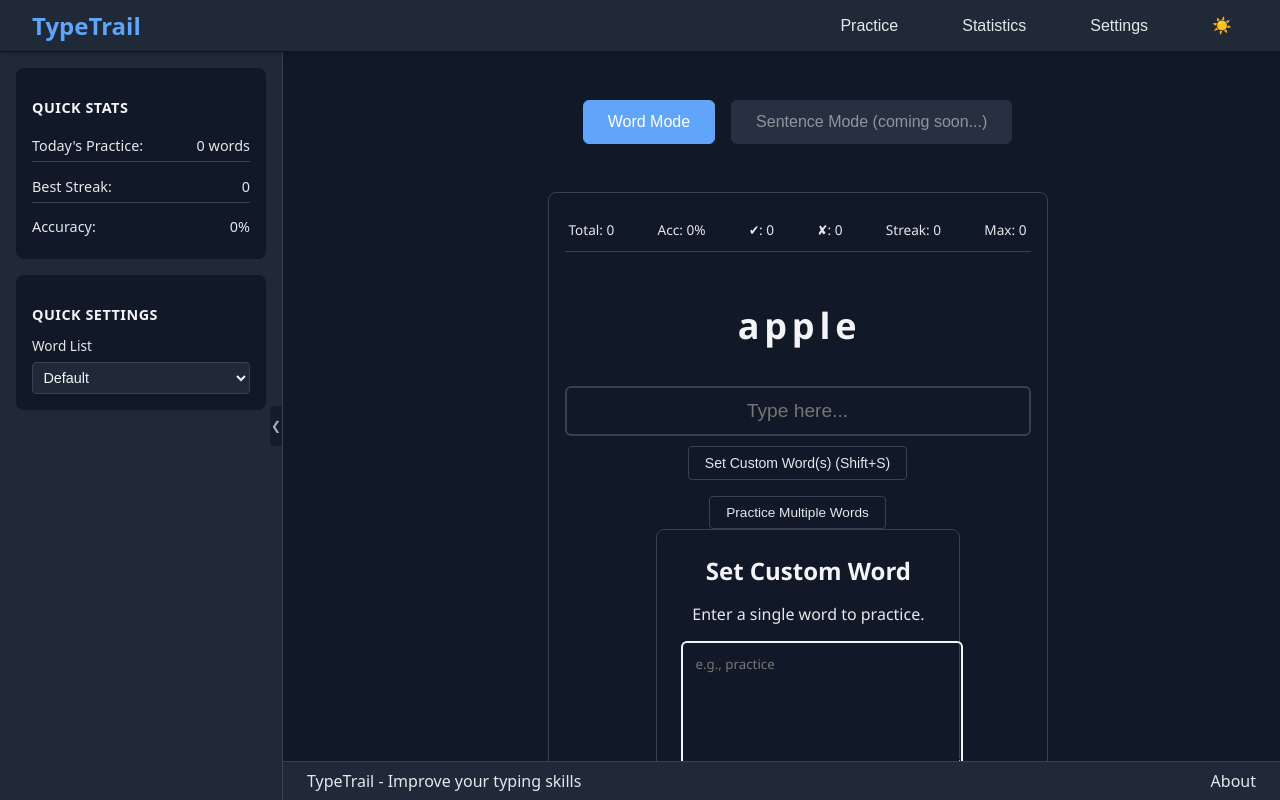
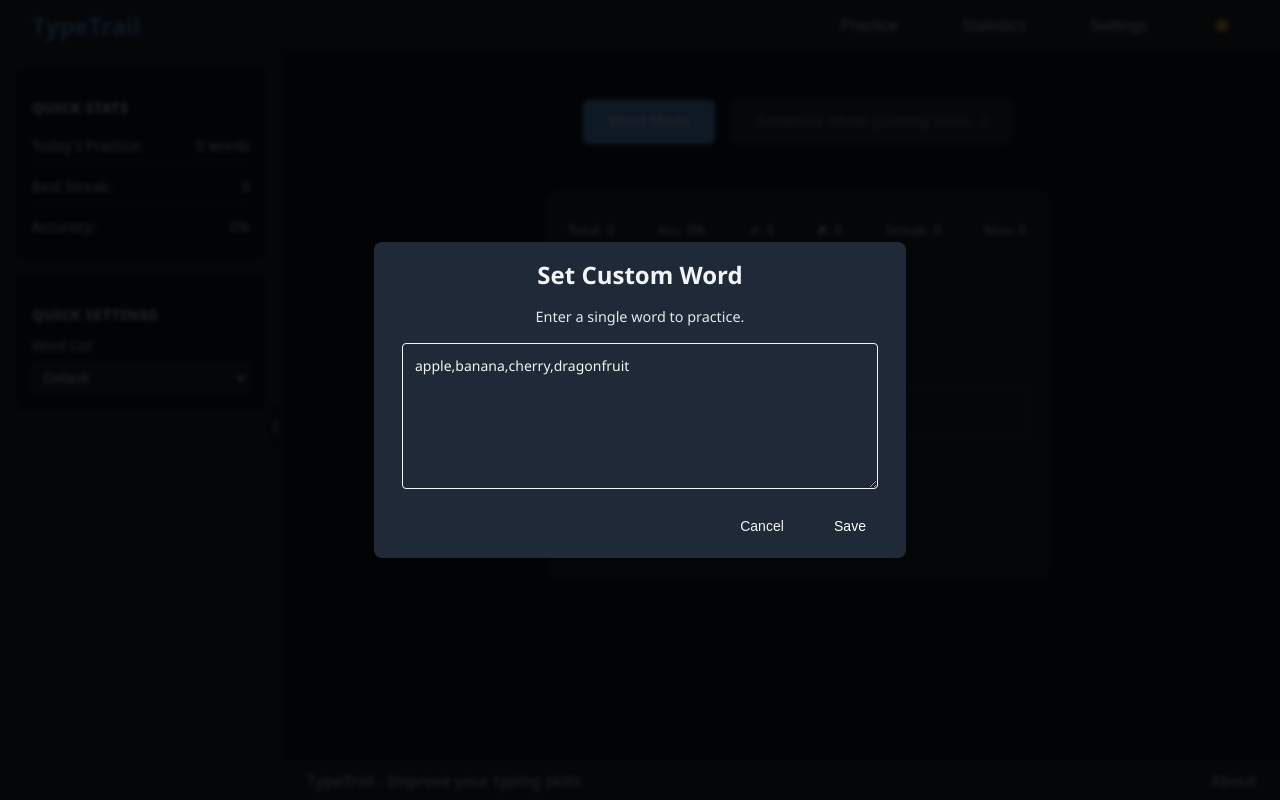
Before and after one commit to sunnydodti/type-trail, a React (Vite) app in the folder typetrail/: page / in a window 1280 px wide. Both pictures are taken after a click on the button "Set Custom Word(s) (Shift+S)". Built offline with nearby package versions, Linux system fonts and the light colour scheme.

Commit message:
fix ui in settings

```diff
--- /dev/null
+++ b/typetrail/src/components/CustomWordsDialog.module.css
@@ -0,0 +1,102 @@
+.overlay {
+  position: fixed;
+  top: 0;
+  left: 0;
+  right: 0;
+  bottom: 0;
+  background-color: rgba(0, 0, 0, 0.85);
+  display: flex;
+  align-items: center;
+  justify-content: center;
+  z-index: 1000;
+  backdrop-filter: blur(2px);
+}
+
+.dialog {
+  background: var(--bg-primary);
+  border: 1px solid var(--border);
+  border-radius: 8px;
+  padding: 1rem;
+  width: 90%;
+  max-width: 500px;
+  box-shadow: 0 8px 16px rgba(0, 0, 0, 0.25);
+  backdrop-filter: blur(8px);
+}
+
+.dialog h2 {
+  margin: 0 0 16px 0;
+  color: var(--text-primary);
+  font-size: 1.5rem;
+  font-weight: 600;
+}
+
+.dialog p {
+  margin: 0 0 16px 0;
+  color: var(--text-secondary);
+  font-size: 0.9rem;
+  line-height: 1.4;
+}
+
+.textarea {
+  width: 90%;
+  min-height: 120px;
+  padding: 12px;
+  border-radius: 4px;
+  background: var(--bg-elevated);
+  color: var(--text-primary);
+  font-family: inherit;
+  font-size: 14px;
+  margin-bottom: 16px;
+  resize: vertical;
+  transition: border-color 0.2s, box-shadow 0.2s;
+}
+
+.textarea:focus {
+  outline: none;
+  border-color: var(--accent);
+  box-shadow: 0 0 0 2px var(--accent-15);
+}
+
+.buttons {
+  display: flex;
+  justify-content: flex-end;
+  gap: 8px;
+}
+
+.buttons button {
+  padding: 8px 16px;
+  border-radius: 4px;
+  border: none;
+  cursor: pointer;
+  font-size: 14px;
+  transition: background-color 0.2s;
+}
+
+.cancelButton {
+  background: var(--bg-button);
+  color: var(--text-primary);
+  transition: background-color 0.2s;
+}
+
+.cancelButton:hover {
+  background: var(--bg-button-hover);
+}
+
+.saveButton {
+  background: var(--accent);
+  transition: background-color 0.2s;
+}
+
+.saveButton:hover {
+  background: var(--accent-hover);
+}
+
+.buttons button {
+  min-width: 80px;
+  padding: 8px 16px;
+  border-radius: 4px;
+  border: none;
+  font-size: 14px;
+  cursor: pointer;
+  font-weight: 500;
+}
--- /dev/null
+++ b/typetrail/src/components/CustomWordsDialog.tsx
@@ -0,0 +1,56 @@
+import { useState } from 'react';
+import styles from './CustomWordsDialog.module.css';
+
+interface CustomWordsDialogProps {
+  isOpen: boolean;
+  onClose: () => void;
+  onSave: (words: string[]) => void;
+  initialWords?: string[];
+  multiWordMode?: boolean;
+}
+
+export default function CustomWordsDialog({ isOpen, onClose, onSave, initialWords = [], multiWordMode = true }: CustomWordsDialogProps) {
+  const [words, setWords] = useState(initialWords.join(','));
+
+  if (!isOpen) return null;
+  const handleSave = () => {
+    if (multiWordMode) {
+      const wordList = words.split(',').map(w => w.trim()).filter(Boolean);
+      onSave(wordList);
+    } else {
+      const singleWord = words.trim();
+      onSave(singleWord ? [singleWord] : []);
+    }
+    onClose();
+  };
+
+  const handleOverlayClick = (e: React.MouseEvent) => {
+    if (e.target === e.currentTarget) {
+      onClose();
+    }
+  };
+
+  return (
+    <div className={styles.overlay} onClick={handleOverlayClick}>      <div className={styles.dialog}>
+        <h2>{multiWordMode ? 'Set Custom Word List' : 'Set Custom Word'}</h2>
+        <p>
+          {multiWordMode
+            ? 'Enter words separated by commas (e.g., hello,world,example).'
+            : 'Enter a single word to practice.'}
+        </p>
+        <textarea
+          value={words}
+          onChange={(e) => setWords(e.target.value)}
+          className={styles.textarea}
+          rows={multiWordMode ? 4 : 2}
+          placeholder={multiWordMode ? 'e.g., quick,brown,fox' : 'e.g., practice'}
+          autoFocus
+        />
+        <div className={styles.buttons}>
+          <button className={styles.cancelButton} onClick={onClose}>Cancel</button>
+          <button onClick={handleSave} className={styles.saveButton}>Save</button>
+        </div>
+      </div>
+    </div>
+  );
+}
--- a/typetrail/src/components/Settings.module.css
+++ b/typetrail/src/components/Settings.module.css
@@ -48,6 +48,22 @@
   margin-bottom: 1rem;
   display: flex;
   align-items: center;
+}
+
+.dialogButton {
+  background-color: var(--accent);
+  color: white;
+  border: none;
+  padding: 8px 16px;
+  border-radius: 4px;
+  cursor: pointer;
+  width: 100%;
+  font-size: 14px;
+  transition: background-color 0.2s;
+}
+
+.dialogButton:hover {
+  background-color: var(--accent-hover);
 }
 
 .settingItem label {
--- a/typetrail/src/components/Settings.tsx
+++ b/typetrail/src/components/Settings.tsx
@@ -1,11 +1,12 @@
 import { useState, useCallback, useEffect } from 'react';
 import { useSettings } from '../hooks/useSettings';
+import CustomWordsDialog from './CustomWordsDialog';
 import styles from './Settings.module.css';
 
 type SettingsTab = 'global' | 'wordMode' | 'sentenceMode' | 'keyBindings';
 
-export default function Settings() {
-  const [activeTab, setActiveTab] = useState<SettingsTab>('global');
+export default function Settings() {  const [activeTab, setActiveTab] = useState<SettingsTab>('global');
+  const [isCustomWordsOpen, setIsCustomWordsOpen] = useState(false);
   const [localSettings, setLocalSettings] = useState({
     global: { soundEnabled: false, soundVolume: 0.5, showWPM: false, saveStats: false },
     wordMode: { multiWordDefault: false, caseSensitive: false },
@@ -144,8 +145,7 @@ export default function Settings() {
 
         {activeTab === 'wordMode' && (
           <div className={styles.settingsSection}>
-            <h2>Word Mode Settings</h2>
-            <div className={styles.settingItem}>
+            <h2>Word Mode Settings</h2>            <div className={styles.settingItem}>
               <label>                <input
                 type="checkbox"
                 name="multiWordDefault"
@@ -154,6 +154,14 @@ export default function Settings() {
               />
                 Multi-word Mode Default
               </label>
+            </div>
+            <div className={styles.settingItem}>
+              <button
+                className={styles.dialogButton}
+                onClick={() => setIsCustomWordsOpen(true)}
+              >
+                Set Custom Words
+              </button>
             </div>
             <div className={styles.settingItem}>
               <label>
@@ -242,9 +250,19 @@ export default function Settings() {
           onClick={resetToDefaults}
         >
           Reset to Defaults
-        </button>
-        </div>
+        </button>        </div>
       </div>
+
+      <CustomWordsDialog
+        isOpen={isCustomWordsOpen}
+        onClose={() => setIsCustomWordsOpen(false)}
+        onSave={(words) => {
+          // Here you'll need to implement the word list saving logic
+          console.log('Saving words:', words);
+          setIsCustomWordsOpen(false);
+        }}
+        initialWords={Object.values(settings.wordMode.customWordLists).flat() || []}
+      />
     </div>
   );
 }
--- a/typetrail/src/components/WordMode.module.css
+++ b/typetrail/src/components/WordMode.module.css
@@ -11,6 +11,7 @@
   border-radius: 8px;
   background-color: var(--background-color);
   color: var(--text-color);
+  background-color: var(--bg-primary);
   font-family: 'Segoe UI', Tahoma, Geneva, Verdana, sans-serif;
   text-align: center;
   box-sizing: border-box;
--- a/typetrail/src/components/WordMode.tsx
+++ b/typetrail/src/components/WordMode.tsx
@@ -1,6 +1,7 @@
 import { useState, useEffect, useRef, useCallback } from 'react'
 import { db } from '../db'
 import styles from './WordMode.module.css'
+import CustomWordsDialog from './CustomWordsDialog'
 
 const defaultWords = ['apple', 'banana', 'cherry', 'dragonfruit']
 
@@ -30,10 +31,7 @@ export default function WordMode() {
   const [multiWordMode, setMultiWordMode] = useState(false)
   const [word, setWord] = useState<string>('')
   const [input, setInput] = useState<string>('')
-
   const [isCustomWordModalOpen, setIsCustomWordModalOpen] = useState(false);
-  const [customWordInputValue, setCustomWordInputValue] = useState('');
-
   const inputRef = useRef<HTMLInputElement>(null);
 
   const [correctCount, setCorrectCount] = useState(0)
@@ -126,54 +124,11 @@ export default function WordMode() {
   const closeCustomWordModal = useCallback(() => {
     setIsCustomWordModalOpen(false);
   }, []);
-
-  const handleSaveCustomWords = useCallback(() => {
-    const trimmedInput = customWordInputValue.trim();
-    let newPracticeWords: string[] = [];
-
-    if (trimmedInput === '') {
-      newPracticeWords = defaultWords;
-    } else {
-      if (multiWordMode) {
-        newPracticeWords = trimmedInput.split(',').map(w => w.trim()).filter(w => w.length > 0);
-      } else {
-        const singleWord = trimmedInput.split(',')[0].trim();
-        if (singleWord.length > 0) newPracticeWords = [singleWord];
-      }
-    }
-    if (newPracticeWords.length === 0) {
-      newPracticeWords = defaultWords;
-    }
-    setWords(newPracticeWords);
-    closeCustomWordModal();
-  }, [customWordInputValue, multiWordMode, setWords, closeCustomWordModal]);
-
   useEffect(() => {
-    if (isCustomWordModalOpen) {
-      const handleModalKeyDown = (event: KeyboardEvent) => {
-        if (event.key === 'Escape') {
-          event.preventDefault();
-          closeCustomWordModal();
-        } else if (event.key === 'Enter' && !event.shiftKey && !event.ctrlKey && !event.altKey) {
-          if (event.target instanceof HTMLTextAreaElement && event.target.form) {
-            if (!event.shiftKey) {
-              event.preventDefault();
-              handleSaveCustomWords();
-            }
-          } else {
-            event.preventDefault();
-            handleSaveCustomWords();
-          }
-        }
-      };
-      document.addEventListener('keydown', handleModalKeyDown);
-      return () => {
-        document.removeEventListener('keydown', handleModalKeyDown);
-      };
-    } else {
+    if (!isCustomWordModalOpen) {
       inputRef.current?.focus();
     }
-  }, [isCustomWordModalOpen, handleSaveCustomWords, closeCustomWordModal]);
+  }, [isCustomWordModalOpen]);
 
   useEffect(() => {
     if (totalAttempts > 0) {
@@ -188,15 +143,7 @@ export default function WordMode() {
       });
     }
   }, [correctCount, wrongCount, streak, multiWordMode, totalAttempts]);
-
   const openCustomWordModal = () => {
-    const isUsingDefaultWords = words.length === defaultWords.length && words.every((val, index) => val === defaultWords[index]);
-
-    if (multiWordMode) {
-      setCustomWordInputValue(isUsingDefaultWords ? '' : words.join(', '));
-    } else {
-      setCustomWordInputValue(isUsingDefaultWords ? '' : (words[0] || ''));
-    }
     setIsCustomWordModalOpen(true);
   };
 
@@ -255,32 +202,16 @@ export default function WordMode() {
         >
           {multiWordMode ? 'Practice Single Word' : 'Practice Multiple Words'}
         </button>
-      </div>
-
-      {isCustomWordModalOpen && (
-        <div className={styles.modalOverlay} onClick={closeCustomWordModal}>
-          <div className={styles.modalContent} onClick={(e) => e.stopPropagation()}>
-            <h3>{multiWordMode ? "Set Custom Word List" : "Set Custom Word"}</h3>
-            <p className={styles.modalInstructions}>
-              {multiWordMode
-                ? "Enter words separated by commas (e.g., hello,world,example)."
-                : "Enter a single word to practice."}
-            </p>
-            <textarea
-              className={styles.customWordTextarea}
-              value={customWordInputValue}
-              onChange={(e) => setCustomWordInputValue(e.target.value)}
-              rows={multiWordMode ? 4 : 2}
-              placeholder={multiWordMode ? "e.g., quick,brown,fox" : "e.g., practice"}
-              autoFocus
-            />
-            <div className={styles.modalActions}>
-              <button onClick={handleSaveCustomWords} className={`${styles.modalButton} ${styles.modalButtonSave}`}>Save</button>
-              <button onClick={closeCustomWordModal} className={`${styles.modalButton} ${styles.modalButtonCancel}`}>Cancel</button>
-            </div>
-          </div>
-        </div>
-      )}
+      </div>      <CustomWordsDialog
+        isOpen={isCustomWordModalOpen}
+        onClose={closeCustomWordModal}
+        onSave={(newWords) => {
+          setWords(multiWordMode ? newWords : [newWords[0] || defaultWords[0]]);
+          closeCustomWordModal();
+        }}
+        initialWords={words}
+        multiWordMode={multiWordMode}
+      />
     </div>
   )
 }
```
